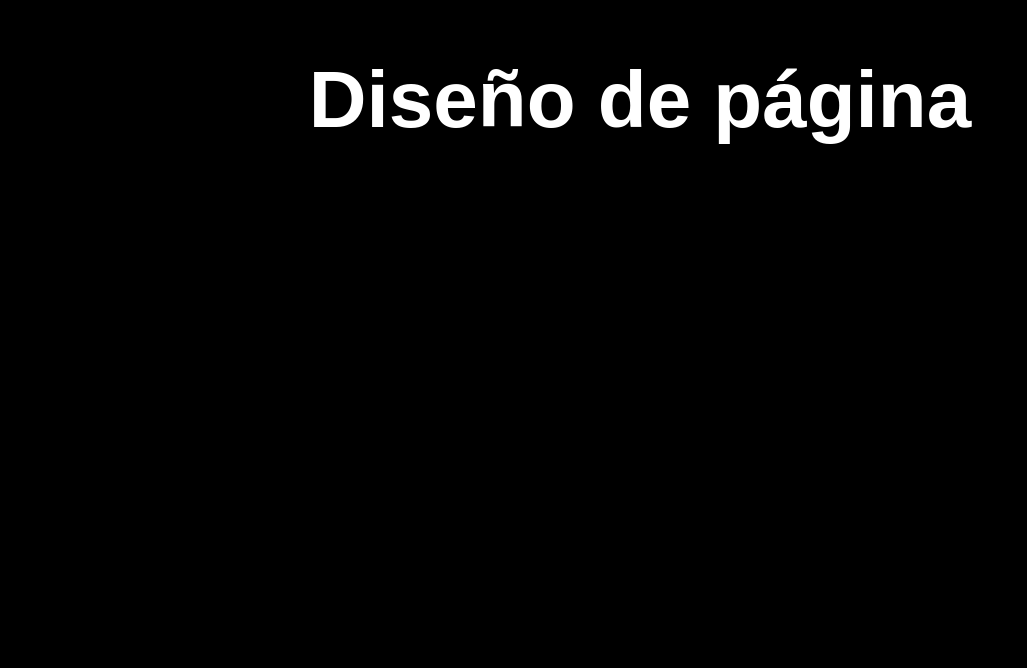
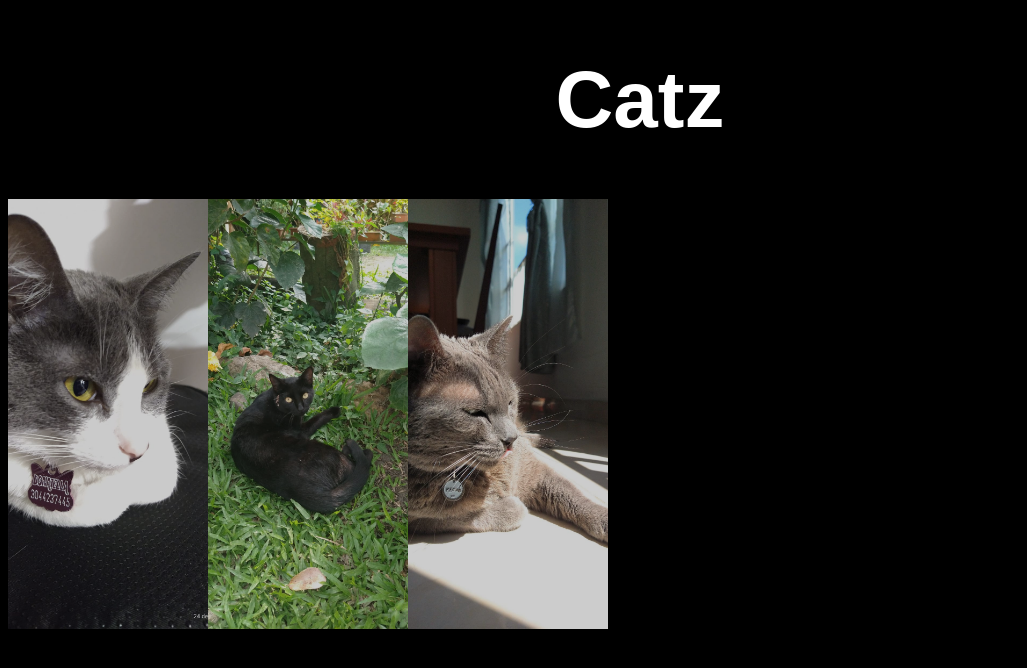
Before and after one commit to HeidyDaniela/webheidy, a plain HTML site: page index.html in a window 1280 px wide. Shown: the whole page, without its empty margins (0-1027 px from the left). Drawn offline with Linux system fonts and the light colour scheme.

Commit message:
cambios css

```diff
--- a/estilos.css
+++ b/estilos.css
@@ -7,3 +7,18 @@ h1{
     text-align: center;
     font-family: fantasy;
 }
+section{
+    display: flex;
+    width: 600px;
+    height: 430px;
+}
+section img{
+    width: 0px;
+    flex-grow: 1;
+    object-fit:cover ;
+    opacity: .8;
+    transition: .5s ease;
+}
+section img:hover{
+
+}
--- a/index.html
+++ b/index.html
@@ -4,12 +4,14 @@
     <link rel="stylesheet" href="estilos.css">
     <meta charset="UTF-8">
     <meta name="viewport" content="width=device-width, initial-scale=1.0">
-    <title>Diseño</title>
+    <title>Catz</title>
 </head>
 <body>
-    <h1>Diseño de página</h1>
+    <h1>Catz</h1>
     <section>
-        <img src="" alt="">
+        <img src="imgs/1.jpeg" alt="">
+        <img src="imgs/2.jpeg" alt="">
+        <img src="imgs/3.jpeg" alt="">
     </section>
 </body>
 </html>
```
